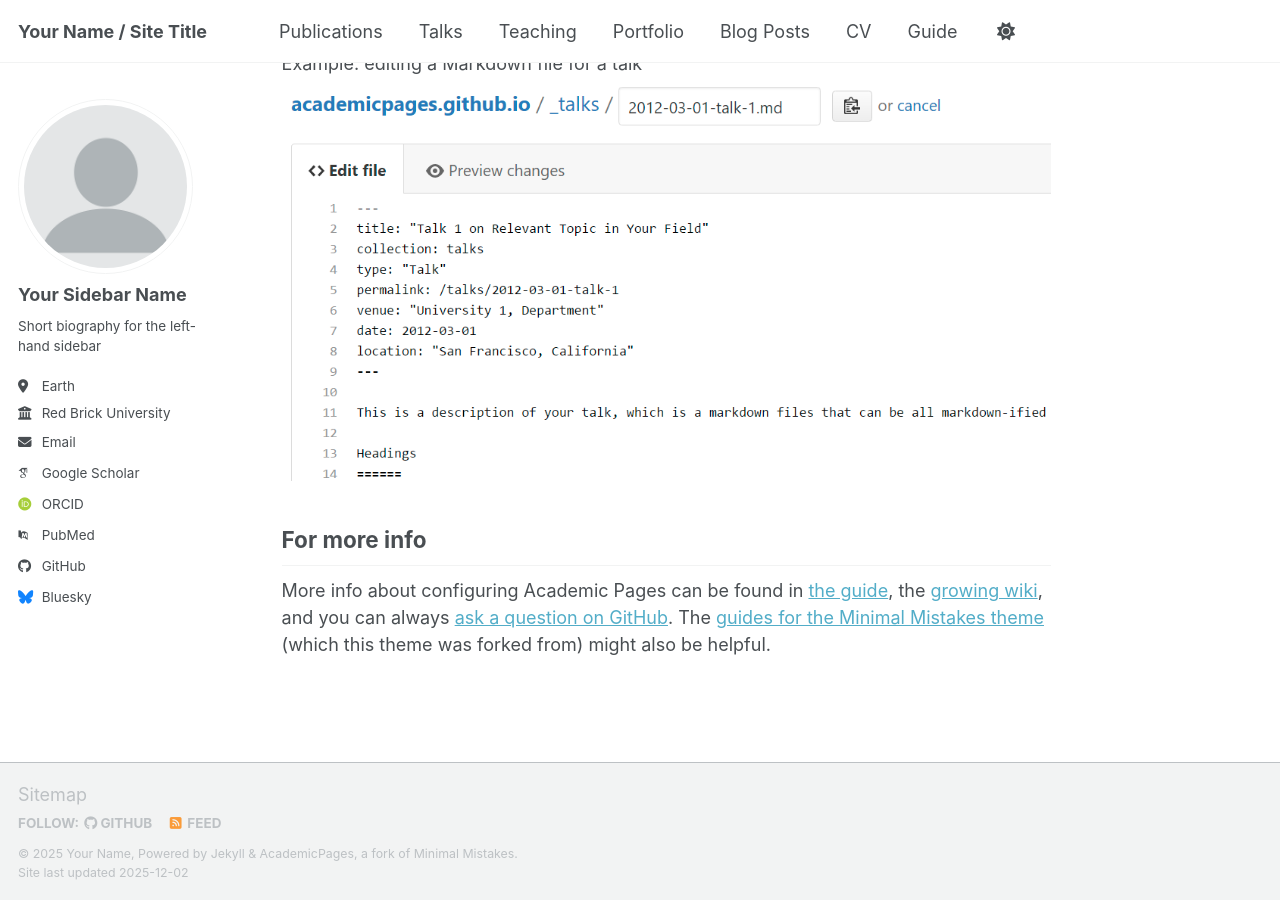
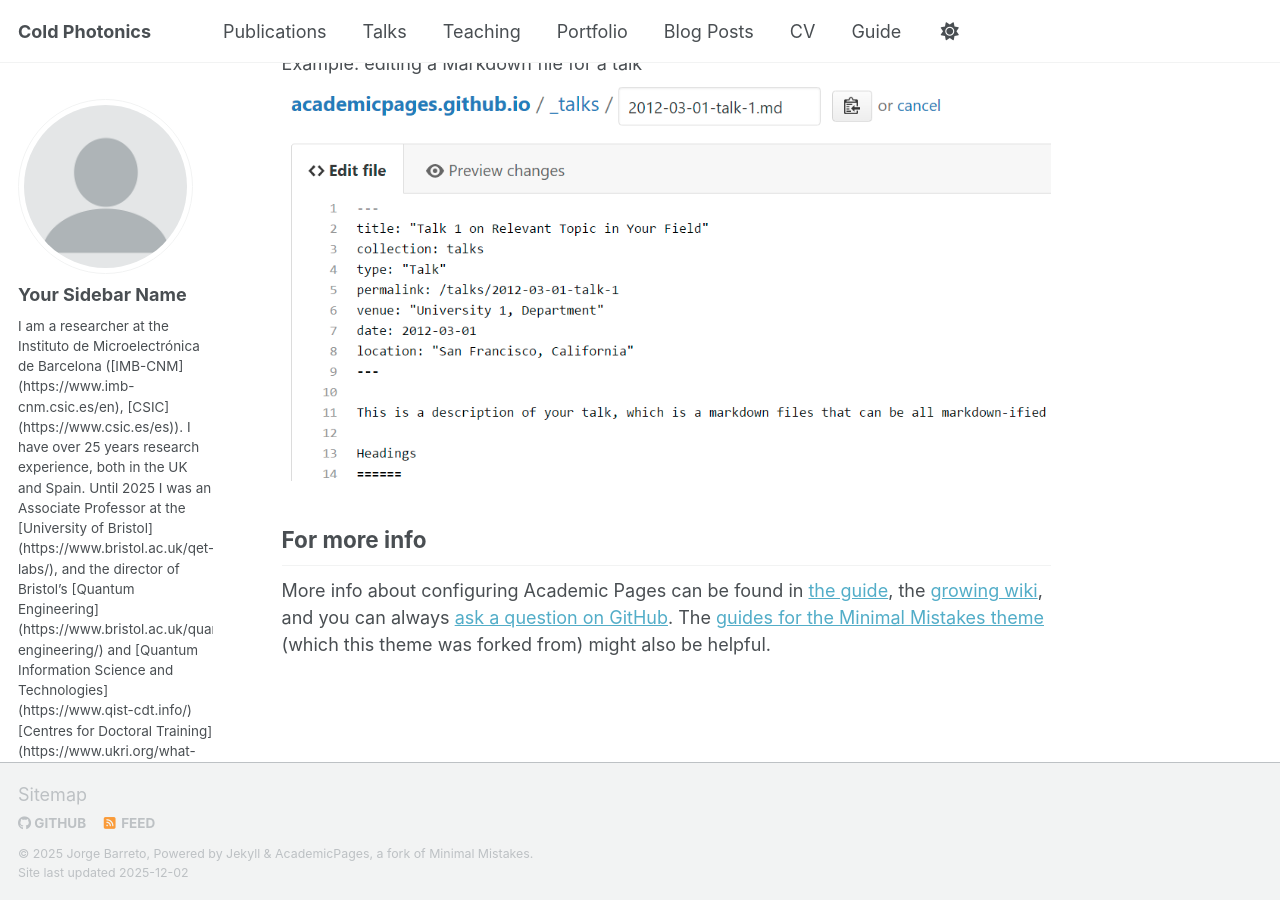
Before and after one commit to DGHKB/ColdPhotonics, a Jekyll site: the page built from _pages/about.md, in a window 1280 px wide and 900 px high, scrolled down 2718 px. Built offline with Jekyll 4.4.1, drawn with Linux system fonts in a browser that asks for light colours; some web fonts are replaced; a script bundle is joined from its source files by our own code; library files that are not in the unit come from our copies; some of the changed text lies outside the part shown.

Commit message:
First Update site configuration for personal details

```diff
--- a/_config.yml
+++ b/_config.yml
@@ -7,12 +7,12 @@
 # server process.
 
 # Basic Site Settings
-locale                   : "en-US"
+locale                   : "en-UK"
 site_theme               : "default" # Currently available options are "default", "air"
-title                    : "Your Name / Site Title"
+title                    : "Cold Photonics"
 title_separator          : "-"
-name                     : &name "Your Name"
-description              : &description "Your Name's academic portfolio"   # Update this with a general description of your site, this is the default if not overridden by a page
+name                     : &name "Jorge Barreto"
+description              : &description "Jorge Barreto's academic portfolio"   # Update this with a general description of your site, this is the default if not overridden by a page
 url                      : https://academicpages.github.io # The base hostname & protocol for your site e.g. "https://[your GitHub username].github.io",
                                                            # or if you already have some other page hosted on Github then use "https://[your GitHub username].github.io/[Your Repo Name]"
 baseurl                  : "" # the subpath of your site, e.g. "/blog"
@@ -25,10 +25,10 @@
   # Biographic information
   avatar           : "profile.png"
   name             : "Your Sidebar Name"
-  pronouns         : # example: "she/her"
-  bio              : "Short biography for the left-hand sidebar"
-  location         : "Earth"
-  employer         : "Red Brick University"
+ # pronouns         : # example: "she/her"
+  bio              : "I am a researcher at the Instituto de Microelectrónica de Barcelona ([IMB-CNM](https://www.imb-cnm.csic.es/en), [CSIC](https://www.csic.es/es)). I have over 25 years research experience, both in the UK and Spain. Until 2025 I was an Associate Professor at the [University of Bristol](https://www.bristol.ac.uk/qet-labs/), and the director of Bristol’s [Quantum Engineering](https://www.bristol.ac.uk/quantum-engineering/) and [Quantum Information Science and Technologies](https://www.qist-cdt.info/) [Centres for Doctoral Training](https://www.ukri.org/what-we-do/developing-people-and-skills/nerc/nerc-studentships/directed-training/centres-for-doctoral-training-cdt/). I am interested in designing integrated photonics, studying non-linear light-matter interactions, exploiting low temperature physics and systems integration, to develop quantum technologies."
+  location         : "IMB-CNM, C/ dels Til·lers. Campus Universitat Autònoma de Barcelona (UAB)"
+  employer         : "Consejo Superior de Investigaciones Científicas"
   uri              : # URL
   email            : "none@example.org"
 
```
